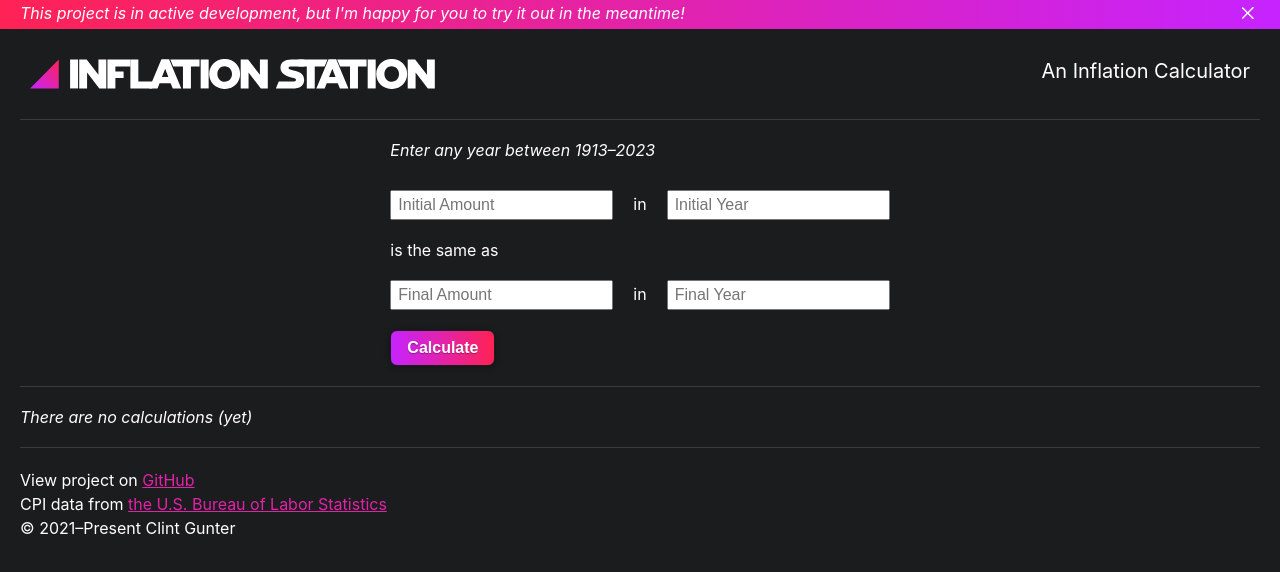
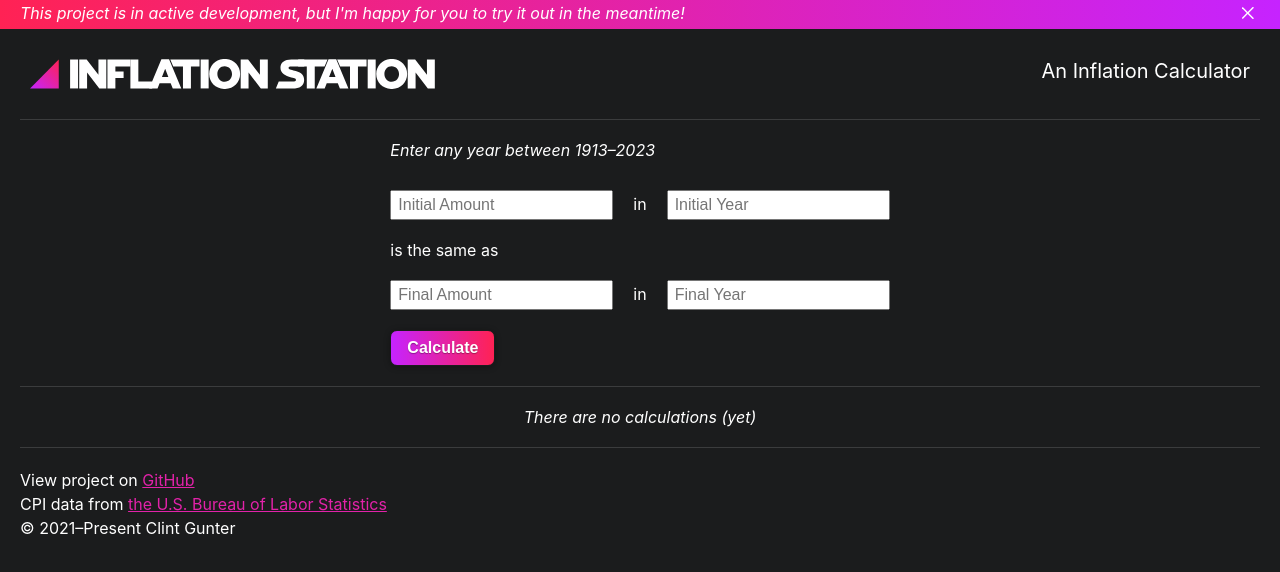
Before and after one commit to futureclint/inflation-station-2, a React (Create React App) app: page / in a window 1280 px wide. Shown: the top 572 px of the page. Built offline with nearby package versions, Linux system fonts and the light colour scheme.

Commit message:
Layout polish for calculations section

```diff
--- a/src/components/Calculations.jsx
+++ b/src/components/Calculations.jsx
@@ -9,7 +9,7 @@ function Calculations({calculations}) {
           <li key={calculation.key}><strong>${calculation.initialAmount}</strong> in <strong>{calculation.initialYear}</strong> is the same as <strong>${calculation.finalAmount}</strong> in <strong>{calculation.finalYear}</strong></li>
         ))}
       </ul>
-      : <em>There are no calculations (yet)</em> }
+      : <span className="no-calculations"><em>There are no calculations (yet)</em></span> }
     </div>
   );
 }
--- a/src/css/main.css
+++ b/src/css/main.css
@@ -158,10 +158,16 @@ header .subtitle {
 
 .calculations ul {
   display: block;
+  min-width: 768px;
   max-width: fit-content;
   padding: 0;
   margin: 0 auto;
   list-style-type: none;
+}
+@media (max-width: 768px) {
+  .calculations ul {
+    min-width: 0;
+  }
 }
 
 .calculations li {
@@ -181,6 +187,11 @@ header .subtitle {
   color: white;
 }
 
+.calculations .no-calculations {
+  display: block;
+  text-align: center;
+}
+
 footer {
   padding: 0 20px;
 }
--- a/src/scss/calculations.scss
+++ b/src/scss/calculations.scss
@@ -3,10 +3,14 @@
 }
 .calculations ul {
   display: block;
-  max-width: fit-content; // makes width the largest item
+  min-width: 768px;
+  max-width: fit-content; // makes width the largest item if above min-width
   padding: 0;
   margin: 0 auto;
   list-style-type: none;
+  @include width-sm {
+    min-width: 0;
+  }
 }
 .calculations li {
   display: block;
@@ -23,3 +27,7 @@
   border-radius: 7px;
   color: white;
 }
+.calculations .no-calculations {
+  display: block;
+  text-align: center;
+}
```
